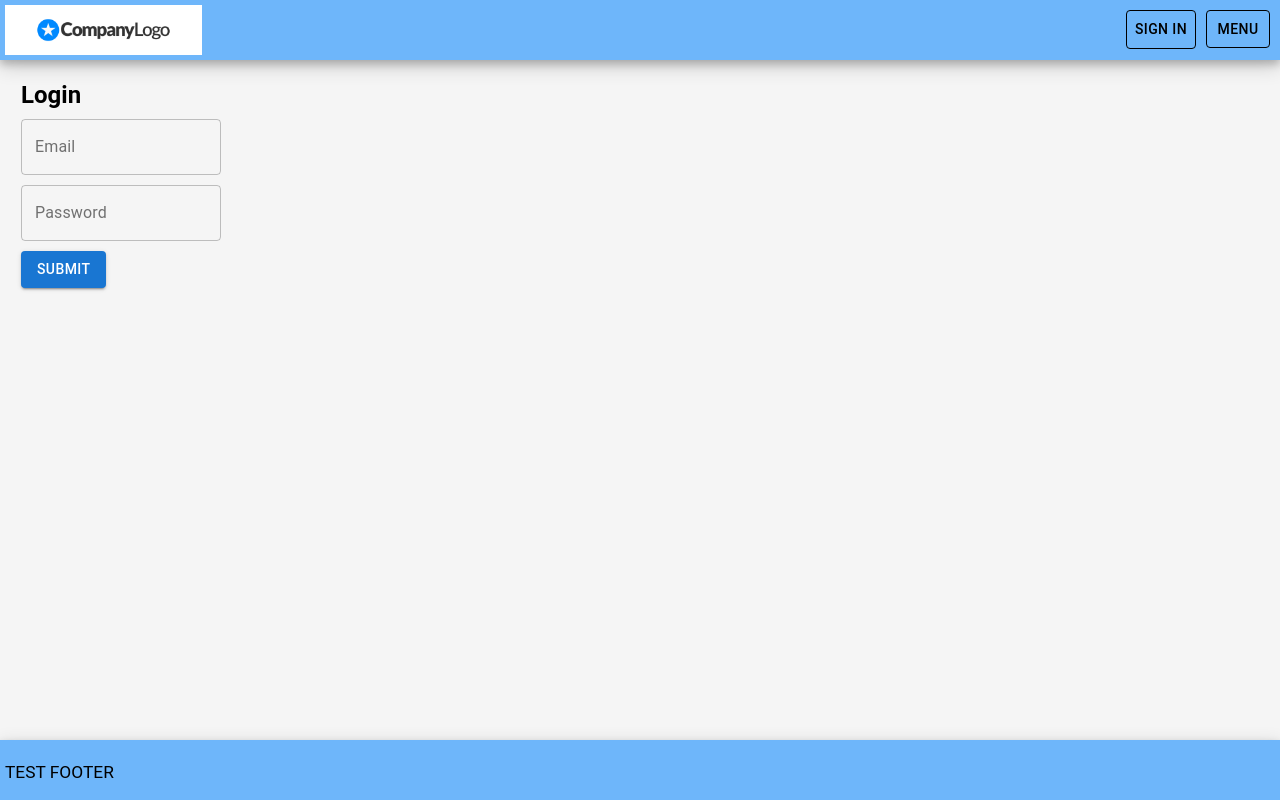
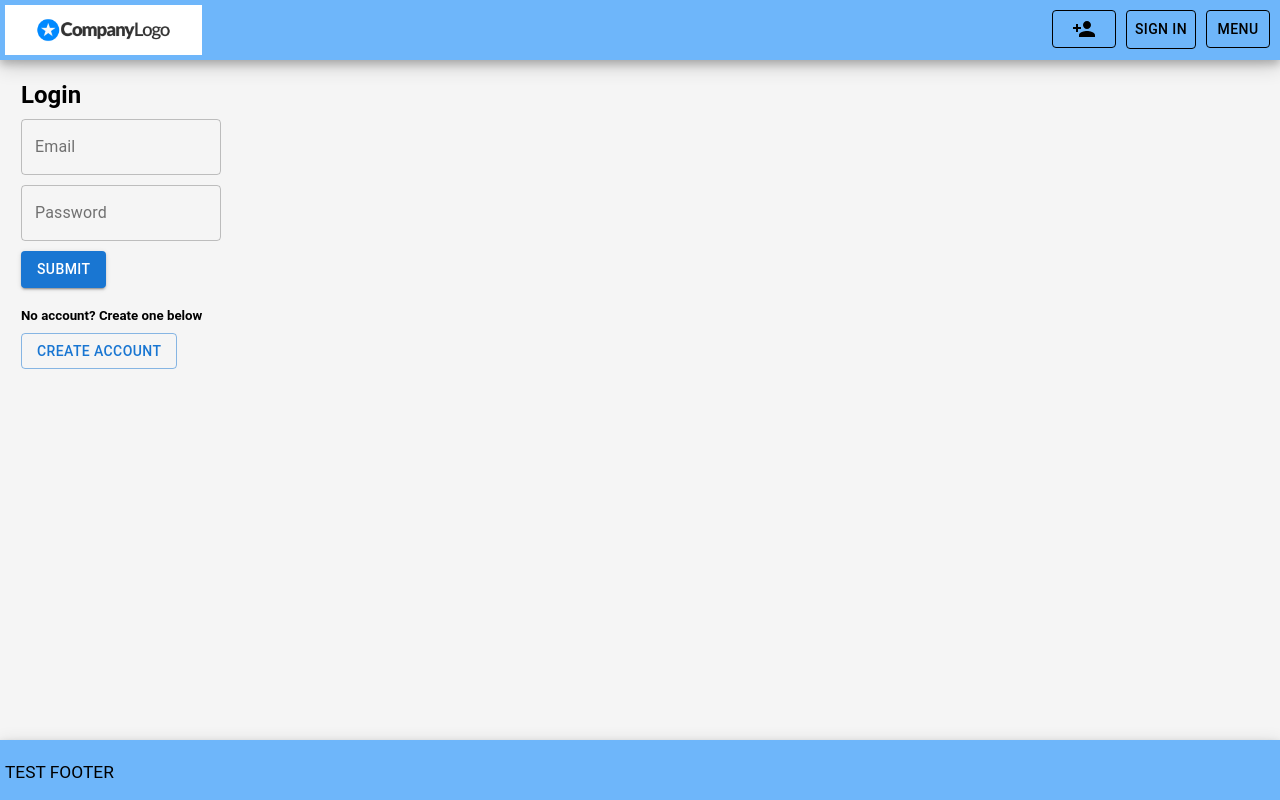
Before and after one commit to kjthorpe18/storefront-app, a React (Create React App) app: page /login in a window 1280 px wide. Built offline with nearby package versions, Linux system fonts and the light colour scheme.

Commit message:
UX improvements, CSS, prettier no trailing commas

```diff
--- a/src/App.js
+++ b/src/App.js
@@ -5,6 +5,7 @@ import Layout from "./components/Layout";
 import Account from "./components/Account";
 import CreateAccount from "./views/CreateAccount";
 import Login from "./views/Login";
+import NoMatch from "./views/NoMatch";
 import Home from "./components/Home";
 import About from "./views/About";
 import CreateProduct from "./views/CreateProduct";
@@ -15,6 +16,7 @@ function App() {
   return (
     <Routes>
       <Route path="/" element={<Layout />}>
+        <Route index element={<Home />} />
         <Route path="home" element={<Home />} />
         <Route path="about" element={<About />} />
         <Route path="create-product" element={<CreateProduct />} />
@@ -23,6 +25,7 @@ function App() {
         <Route path="update-password" element={<UpdatePassword />} />
         <Route path="create-account" element={<CreateAccount />} />
         <Route path="login" element={<Login />} />
+        <Route path="*" element={<NoMatch />} />
       </Route>
     </Routes>
   );
--- a/src/components/Account.js
+++ b/src/components/Account.js
@@ -21,7 +21,7 @@ class Account extends Component {
       invalidEmail: false,
       loading: null,
       submitResult: null,
-      submitMessage: "",
+      submitMessage: ""
     };
 
     this.handleInputChange = this.handleInputChange.bind(this);
@@ -30,6 +30,7 @@ class Account extends Component {
 
   componentDidMount() {
     let email = localStorage.getItem("user");
+    this.setState({ loading: true });
 
     axios
       .get(
@@ -42,6 +43,7 @@ class Account extends Component {
           password: response.data.password,
           first: response.data.first,
           last: response.data.last,
+          loading: false
         });
       })
       .catch(function (error) {
@@ -54,7 +56,7 @@ class Account extends Component {
     const name = e.target.name;
 
     this.setState({
-      [name]: value,
+      [name]: value
     });
 
     if (name === "email") {
@@ -93,7 +95,7 @@ class Account extends Component {
           email: this.state.email,
           password: this.state.password,
           first: this.state.first,
-          last: this.state.last,
+          last: this.state.last
         }
       )
       .then((response) => {
@@ -162,8 +164,8 @@ class Account extends Component {
                 label="Password"
                 variant="outlined"
                 disabled
-                InputProps={{readOnly: true}}
-                InputLabelProps={{shrink: true}}
+                InputProps={{ readOnly: true }}
+                InputLabelProps={{ shrink: true }}
                 style={{ width: "300px", margin: "5px" }}
                 type="password"
                 value={"**********"}
--- a/src/components/CreateAccountForm.js
+++ b/src/components/CreateAccountForm.js
@@ -22,7 +22,7 @@ class CreateAccountForm extends Component {
       invalidEmail: false,
       loading: null,
       submitResult: null,
-      submitMessage: "",
+      submitMessage: ""
     };
 
     this.handleInputChange = this.handleInputChange.bind(this);
@@ -34,7 +34,7 @@ class CreateAccountForm extends Component {
     const name = e.target.name;
 
     this.setState({
-      [name]: value,
+      [name]: value
     });
 
     if (name === "email") {
@@ -72,7 +72,7 @@ class CreateAccountForm extends Component {
           email: this.state.email,
           password: this.state.password,
           first: this.state.first,
-          last: this.state.last,
+          last: this.state.last
         }
       )
       .then((response) => {
--- a/src/components/LoginForm.js
+++ b/src/components/LoginForm.js
@@ -1,4 +1,5 @@
 import React, { Component } from "react";
+import { Link } from "react-router-dom";
 import Grid from "@material-ui/core/Grid";
 import TextField from "@material-ui/core/TextField";
 import Button from "@mui/material/Button";
@@ -20,7 +21,7 @@ class LoginForm extends Component {
       invalidEmail: false,
       loading: null,
       submitResult: null,
-      submitMessage: "",
+      submitMessage: ""
     };
 
     this.handleInputChange = this.handleInputChange.bind(this);
@@ -32,7 +33,7 @@ class LoginForm extends Component {
     const name = e.target.name;
 
     this.setState({
-      [name]: value,
+      [name]: value
     });
 
     if (name === "email") {
@@ -68,7 +69,7 @@ class LoginForm extends Component {
         "https://fvvd85s1e4.execute-api.us-east-2.amazonaws.com/test/users/login",
         {
           email: this.state.email,
-          password: this.state.password,
+          password: this.state.password
         }
       )
       .then((response) => {
@@ -162,6 +163,23 @@ class LoginForm extends Component {
         </form>
         <div>{this.state.loading && <CircularProgress />}</div>
         {this.renderResult(this.state.submitMessage)}
+        <div className="create-account-option">
+          <h5 className="create-account-button">
+            No account? Create one below
+          </h5>
+          <Link to="/create-account" style={{ textDecoration: "none" }}>
+            <Button
+              id="create-account-button"
+              variant="outlined"
+              disabled={this.state.invalidEmail ? true : false}
+              style={{ margin: "5px" }}
+              label="Create Account"
+              type="submit"
+            >
+              Create Account
+            </Button>
+          </Link>
+        </div>
       </div>
     );
   }
--- a/src/components/Nav.js
+++ b/src/components/Nav.js
@@ -27,7 +27,7 @@ class Nav extends Component {
 
   toggleDrawer(open) {
     this.setState({
-      right: open,
+      right: open
     });
   }
 
@@ -79,7 +79,7 @@ class Nav extends Component {
             "Create Account",
             "Categories",
             "Create Product",
-            "About Us",
+            "About Us"
           ].map((key, index) => (
             <ListItem
               button
@@ -137,6 +137,15 @@ class Nav extends Component {
             </div>
           )}
 
+          {!userLoggedIn() && (
+            <div id="create-account" className="nav-item navbar-flexbox-item">
+              <Link to="/create-account" style={{ textDecoration: "none" }}>
+                <Button id="user-button">
+                  <PersonAddIcon fontSize="medium" />
+                </Button>
+              </Link>
+            </div>
+          )}
           <div id="menu" className="nav-item navbar-flexbox-item">
             <Button id="menu-button" onClick={() => this.toggleDrawer(true)}>
               {"Menu"}
--- a/src/components/Products.js
+++ b/src/components/Products.js
@@ -5,7 +5,7 @@ class Products extends Component {
   constructor(props) {
     super(props);
     this.state = {
-      products: [],
+      products: []
     };
   }
 
@@ -22,7 +22,7 @@ class Products extends Component {
       });
 
     this.setState({
-      products: response.data,
+      products: response.data
     });
   }
 
--- a/src/static/index.css
+++ b/src/static/index.css
@@ -91,7 +91,7 @@ body {
 }
 
 #menu {
-  order: 2;
+  order: 3;
 }
 
 #menu-button {
@@ -108,6 +108,10 @@ body {
 }
 
 #user {
+  order: 2;
+}
+
+#create-account {
   order: 1;
 }
 
@@ -135,3 +139,8 @@ body {
   margin: 5px;
   font-size: small;
 }
+
+.create-account-button {
+  margin: 5px;
+  margin-top: 15px;
+}
--- /dev/null
+++ b/src/views/NoMatch.js
@@ -0,0 +1,7 @@
+import React from "react";
+
+const NoMatch = () => {
+  return <h2>Page not found</h2>;
+};
+
+export default NoMatch;
```
Also changed, not shown: src/components/UpdatePassword.js (+5 -5 lines), .prettierrc.json. Lines whose indentation alone changed are shown as unchanged.
